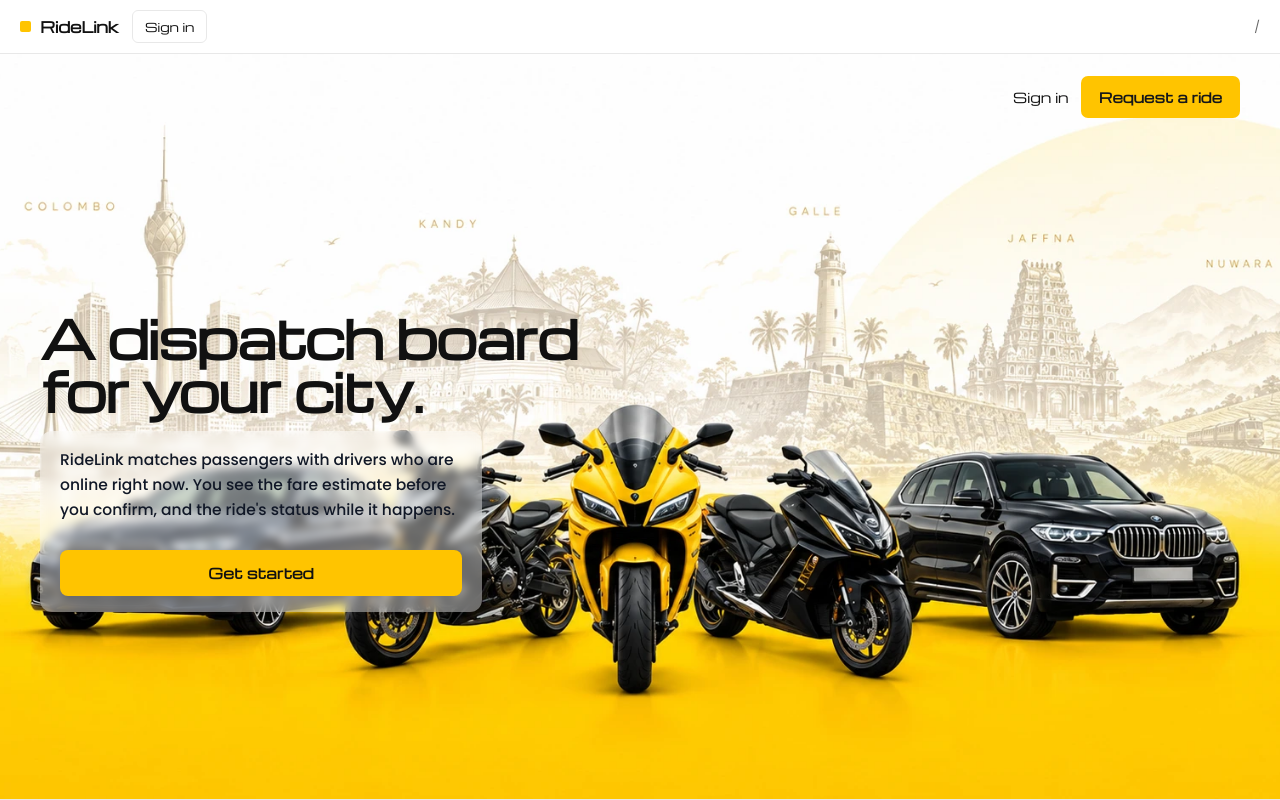
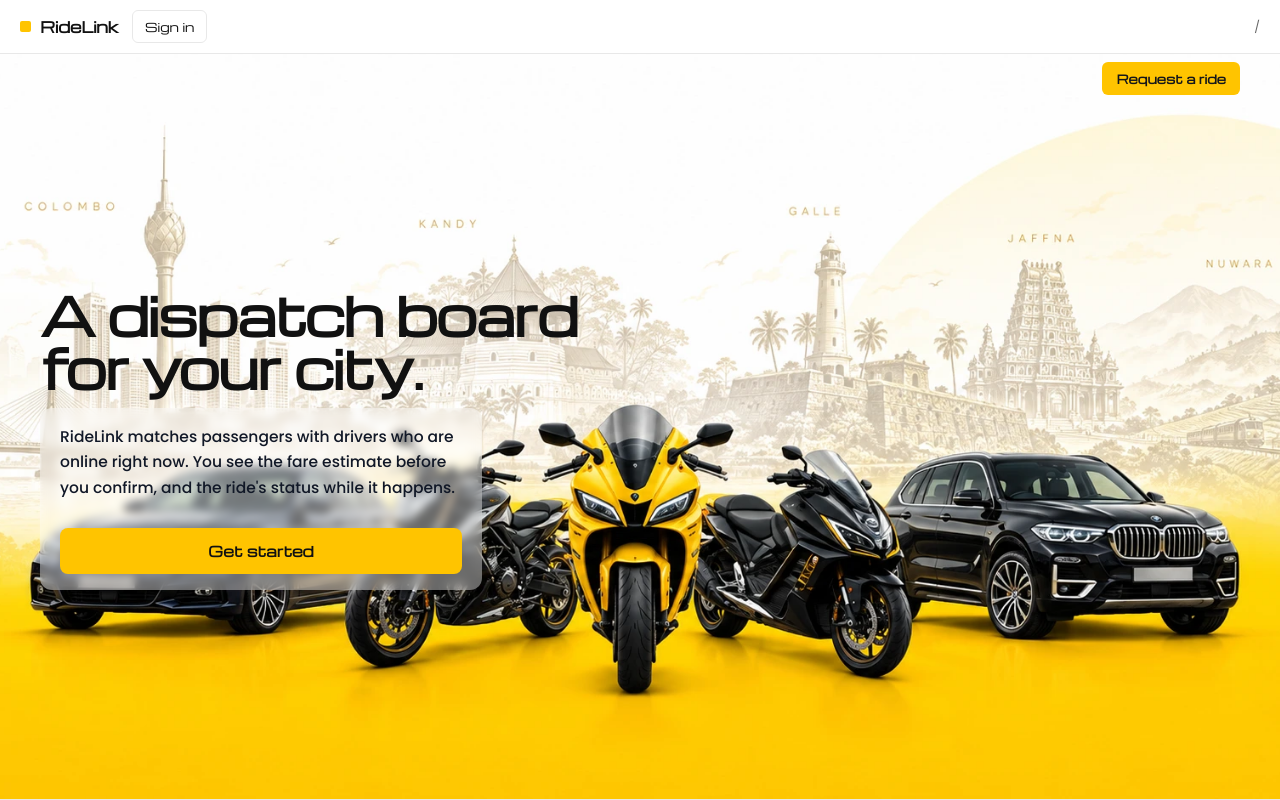
Before and after one commit to ImalkaDevHub/Ridelink, a Next.js app in the folder frontend/: page / in a window 1280 px wide. Shown: the top 800 px of the page. Built offline with nearby package versions, Linux system fonts and the light colour scheme.

Commit message:
ui updates

```diff
--- a/frontend/app/globals.css
+++ b/frontend/app/globals.css
@@ -104,6 +104,12 @@ button {
   border-radius: 12px;
 }
 
+.hero-bg {
+  background-image: url("/image/im1.webp");
+  background-size: cover;
+  background-position: center bottom;
+}
+
 @media (min-width: 640px) {
   .login-grid {
     background-image: none;
@@ -124,4 +130,7 @@ button {
     box-shadow: none;
     backdrop-filter: none;
   }
+  .hero-bg {
+    background-position: center;
+  }
 }
--- a/frontend/app/page.tsx
+++ b/frontend/app/page.tsx
@@ -4,7 +4,7 @@ import NavBar from "@/components/NavBar";
 export default function LandingPage() {
   return (
     <div>
-      <div style={{ minHeight: "100vh", display: "flex", flexDirection: "column", backgroundImage: 'url("/image/im1.webp")', backgroundSize: "cover", backgroundPosition: "center bottom" }}>
+      <div className="hero-bg" style={{ minHeight: "100vh", display: "flex", flexDirection: "column" }}>
         <NavBar label="/" />
 
         <header
@@ -12,24 +12,21 @@ export default function LandingPage() {
           style={{
             alignItems: "center",
             gap: 28,
-            padding: "22px 40px",
+            padding: "8px 40px 0",
             flexWrap: "wrap",
           }}
         >
           <div style={{ marginLeft: "auto", display: "flex", alignItems: "center", gap: 12 }}>
-            <Link href="/login" style={{ fontFamily: "var(--font-heading)", fontSize: 13.5, fontWeight: 500, color: "var(--text)" }}>
-              Sign in
-            </Link>
             <Link
               href="/login"
               style={{
                 fontFamily: "var(--font-heading)",
-                fontSize: 13.5,
+                fontSize: 12,
                 fontWeight: 600,
                 background: "var(--accent)",
                 color: "#14161a",
-                borderRadius: 7,
-                padding: "11px 18px",
+                borderRadius: 6,
+                padding: "8px 14px",
               }}
             >
               Request a ride
```
